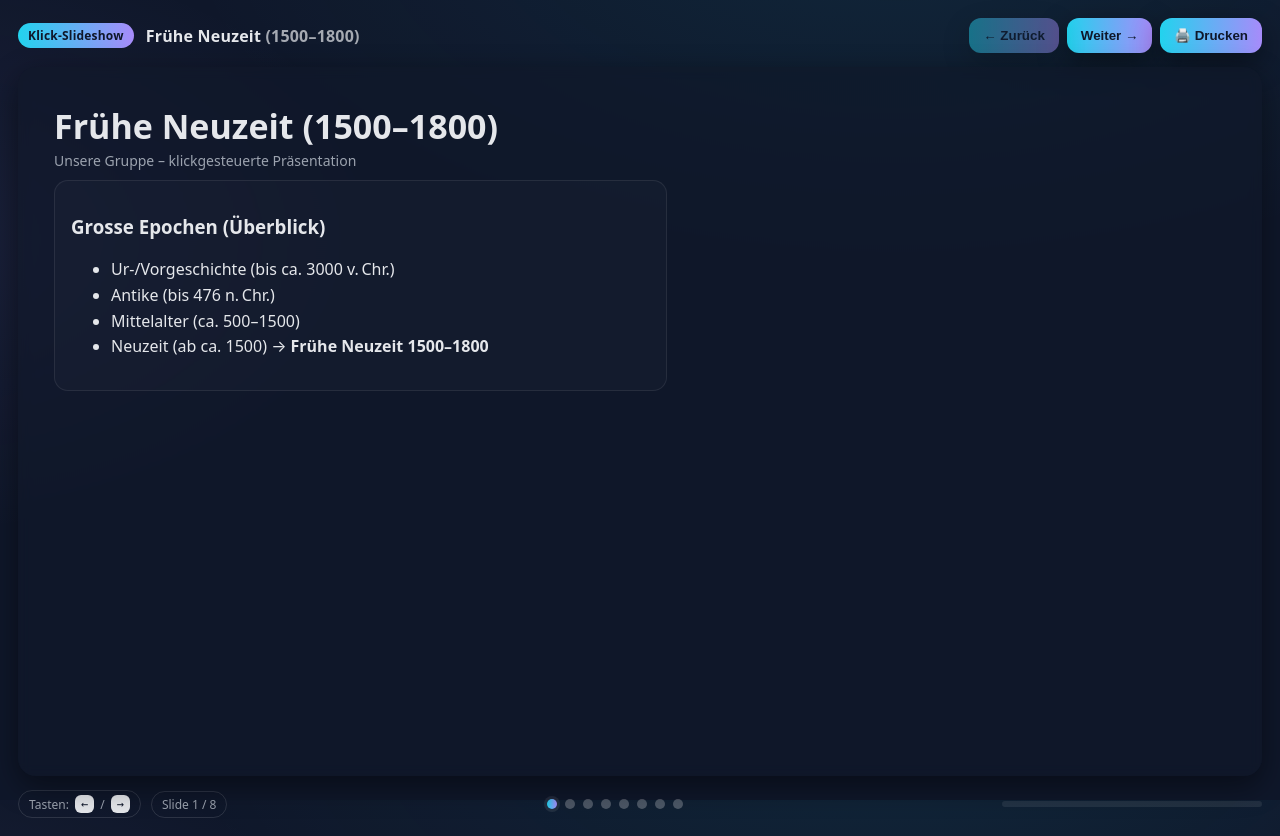
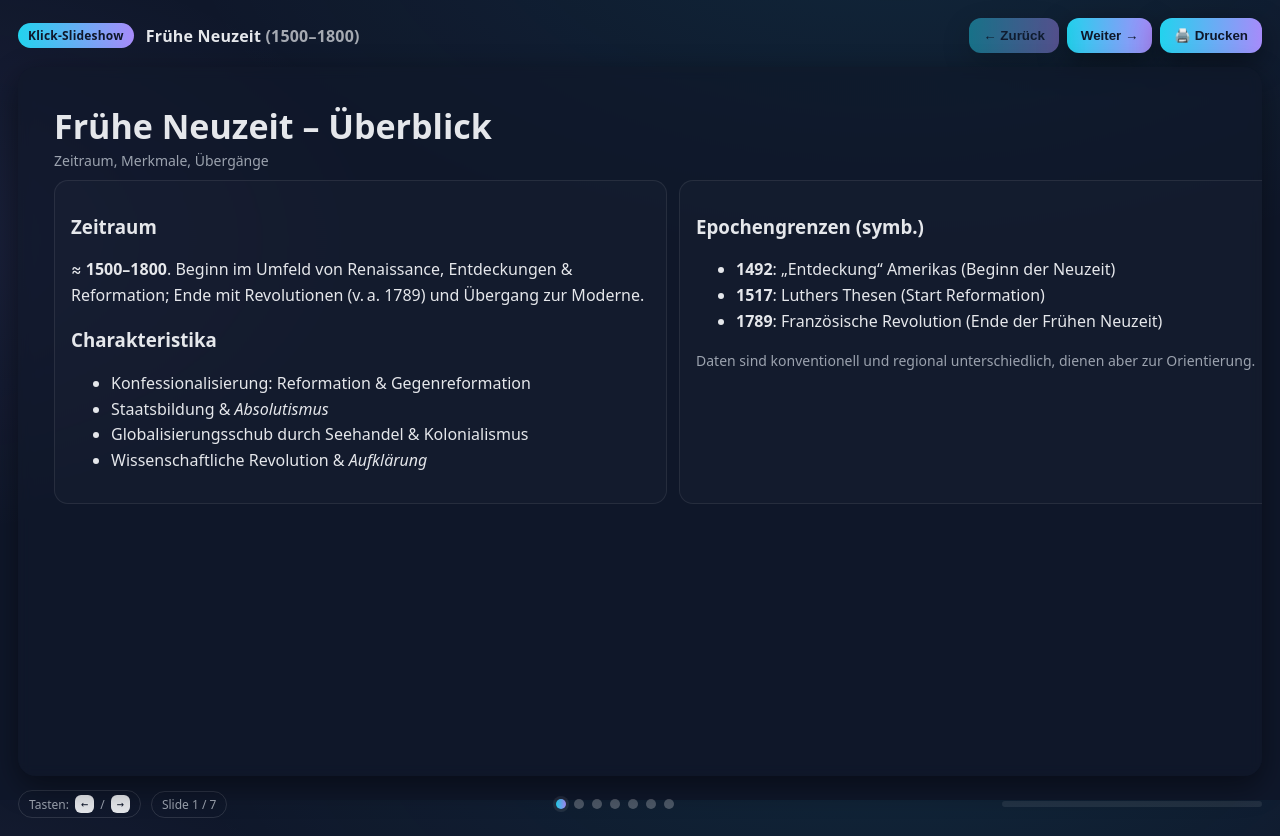
Before and after one commit to ia23a-lachnita/gruppe3-neuzeit-1800, a plain HTML site: page index.html in a window 1280 px wide. Drawn offline with nearby package versions, Linux system fonts and the light colour scheme.

Commit message:
Remove redundant content from index.html for clarity

```diff
--- a/index.html
+++ b/index.html
@@ -273,24 +273,6 @@
             return {
                 i: 0,
                 slides: [
-                    {
-                        title: 'Frühe Neuzeit (1500–1800)',
-                        subtitle: 'Unsere Gruppe – klickgesteuerte Präsentation',
-                        html: `
-                <div class="grid cols-2">
-
-                  <div class="card">
-                    <h3>Grosse Epochen (Überblick)</h3>
-                    <ul>
-                      <li>Ur-/Vorgeschichte (bis ca. 3000 v. Chr.)</li>
-                      <li>Antike (bis 476 n. Chr.)</li>
-                      <li>Mittelalter (ca. 500–1500)</li>
-                      <li>Neuzeit (ab ca. 1500) → <strong>Frühe Neuzeit 1500–1800</strong></li>
-                    </ul>
-                  </div>
-                </div>
-              `
-                    },
 
                     {
                         title: 'Frühe Neuzeit – Überblick',
```
